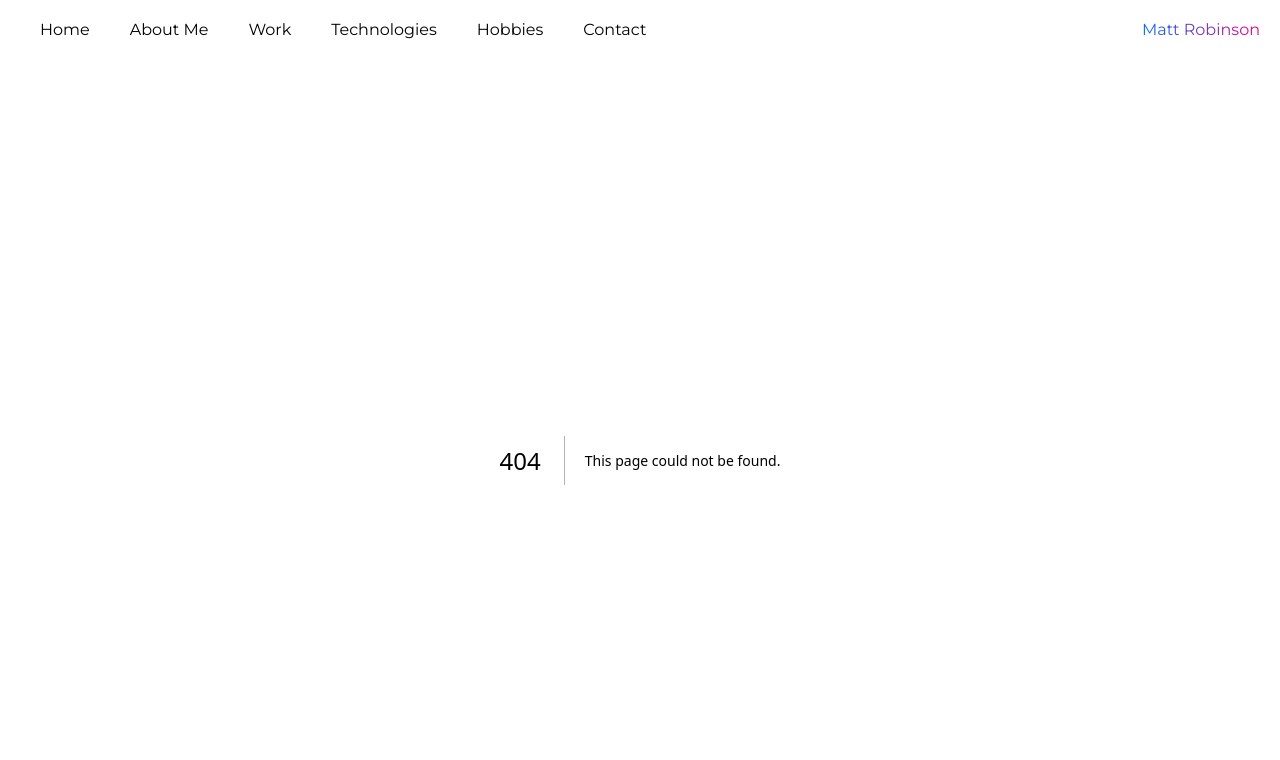
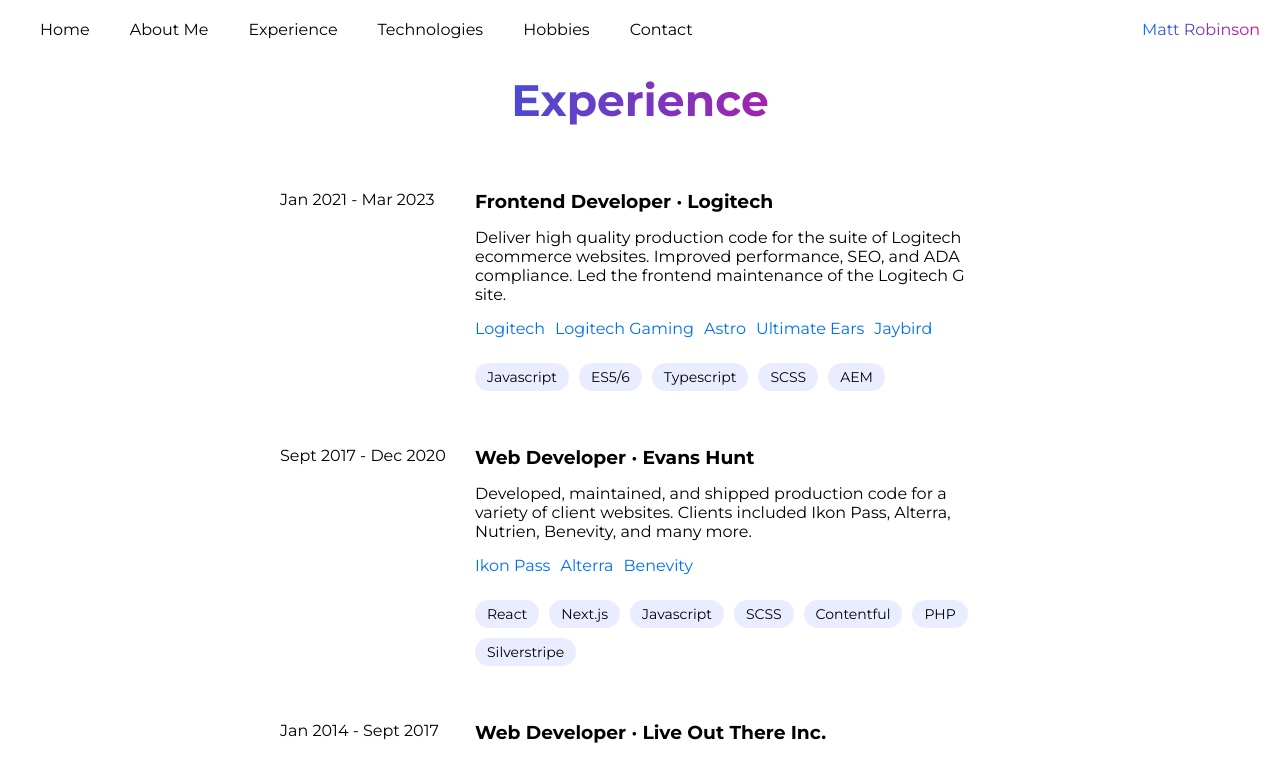
Before and after one commit to mrobinson537/independent-actions, a Next.js app: page /experience in a window 1280 px wide. Before the commit this address had no page. Shown: the top 760 px of the page. Built offline with nearby package versions, Linux system fonts and the light colour scheme.

Commit message:
Add experience page and timeline. Hide work page for now.

```diff
--- a/src/components/common/nav.js
+++ b/src/components/common/nav.js
@@ -3,7 +3,8 @@
 const navLinks = [
   {label: 'Home', slug: '/'},
   {label: 'About Me', slug: '/about-me'},
-  {label: 'Work', slug: '/work'},
+  // {label: 'Work', slug: '/work'},
+  {label: 'Experience', slug: '/experience'},
   {label: 'Technologies', slug: 'technologies'},
   {label: 'Hobbies', slug: 'hobbies'},
   {label: 'Contact', slug: 'contact'}
--- a/src/pages/_app.js
+++ b/src/pages/_app.js
@@ -1,7 +1,7 @@
 import '@/styles/common.scss'
 import Layout from '@/components/common/layout';
-import {Montserrat} from "next/font/google";
-const font = Montserrat({ subsets: ['latin'], preload: true })
+import {Montserrat} from 'next/font/google';
+const font = Montserrat({ subsets: ['latin'], preload: true, weight: ['200', '400', '700'] })
 
 export default function App({ Component, pageProps }) {
   return (
@@ -9,6 +9,10 @@
         <style jsx global>{`
             html, input, textarea, button {
               font-family: ${font.style.fontFamily}, "Proxima Nova";
+              font-weight: 400;
+            }
+            h1, h2, h3, h4, h5, h6 {
+              font-weight: 700;
             }
         `}
         </style>
--- /dev/null
+++ b/src/pages/experience.js
@@ -0,0 +1,100 @@
+import Head from 'next/head'
+import Link from 'next/link';
+
+const myExperience = [
+  {
+    company: 'Logitech',
+    position: 'Frontend Developer',
+    timeframe: 'Jan 2021 - Mar 2023',
+    url: '//www.logitech.com',
+    description: 'Deliver high quality production code for the suite of Logitech ecommerce websites. Improved performance, SEO, and ADA compliance. Led the frontend maintenance of the Logitech G site.',
+    urls: [
+      {label: 'Logitech', url: '//www.logitech.com'},
+      {label: 'Logitech Gaming', url: '//www.logitechg.com'},
+      {label: 'Astro', url: '//www.astrogaming.com'},
+      {label: 'Ultimate Ears', url: '//www.ultimateears.com'},
+      {label: 'Jaybird', url: '//www.jaybirdsport.com'},
+    ],
+    tech: ['Javascript','ES5/6', 'Typescript', 'SCSS', 'AEM']
+  },
+  {
+    company: 'Evans Hunt',
+    position: 'Web Developer',
+    timeframe: 'Sept 2017 - Dec 2020',
+    url: '//www.evanshunt.com',
+    description: 'Developed, maintained, and shipped production code for a variety of client websites. Clients included Ikon Pass, Alterra, Nutrien, Benevity, and many more.',
+    urls: [
+      {label: 'Ikon Pass', url: '//www.ikonpass.com'},
+      {label: 'Alterra', url: '//www.alterramtn.co/'},
+      {label: 'Benevity', url: '//benevity.com/'}
+    ],
+    tech: ['React', 'Next.js', 'Javascript', 'SCSS', 'Contentful', 'PHP', 'Silverstripe']
+  },
+  {
+    company: 'Live Out There Inc.',
+    position: 'Web Developer',
+    timeframe: 'Jan 2014 - Sept 2017',
+    url: '//www.liveoutthere.com',
+    description: 'Built, maintained, and improved upon the ecommerce website as required. Collaborated with designers to build a beautiful shopping experience. Worked alongside the marketing team to enable analytics, A/B testing, merchandising, and email campaigns.',
+    urls: [
+      {label: 'Live Out There', url: '//www.liveoutthere.com', live: false},
+    ],
+    tech: ['Javascript', 'Angular', 'React', 'SCSS', 'Magento', 'PHP']
+  }
+]
+
+export default function Experience() {
+  return (
+    <>
+      <Head>
+        <title>Experience | MR</title>
+        <meta name="description" content="Generated by create next app"/>
+        <meta name="viewport" content="width=device-width, initial-scale=1"/>
+        <link rel="icon" href="/favicon.ico"/>
+      </Head>
+      <main>
+        <div className="container-flex-full">
+          <div className={`container`}>
+            <h1 className={"blue-pink"}>Experience</h1>
+
+            <div className={"timeline"}>
+
+              {myExperience.map((item, i) => {
+                return (
+                  <div className="timeline-item" key={i}>
+
+                    <div className="timeline-item-timeframe">
+                      {item.timeframe}
+                    </div>
+
+                    <div className="timeline-item-content">
+                      <h3 className="timeline-item-title">{item.position} · <Link href={item.url}>{item.company}</Link></h3>
+                      <div className="timeline-item-description">
+                        {item.description}
+                      </div>
+                      <div className="timeline-item-links">
+                        {item.urls.map((url, i) => {
+                          return (
+                            <div className="timeline-item-link" key={i}><Link href={url.url}>{url.label}</Link></div>
+                          )
+                        })}
+                      </div>
+                      <div className="timeline-item-techs">
+                        {item.tech.map((techname, i) => {
+                          return (
+                            <div className="timeline-item-tech" key={i}>{techname}</div>
+                          )
+                        })}
+                      </div>
+                    </div>
+                  </div>
+                )
+              })}
+            </div>
+
+          </div>
+        </div>
+      </main>
+    </>
+  )
+}
--- a/src/pages/technologies.js
+++ b/src/pages/technologies.js
@@ -55,7 +55,8 @@
       {name: 'AWS'},
       {name: 'Netlify'},
       {name: 'Jenkins'},
-      {name: 'Heroku'}
+      {name: 'Heroku'},
+      {name: 'Beanstalk'}
     ]
   },
   {
--- a/src/styles/common.scss
+++ b/src/styles/common.scss
@@ -8,3 +8,4 @@
 @import 'list';
 @import 'cards';
 @import 'form';
+@import 'timeline';
--- /dev/null
+++ b/src/styles/timeline.scss
@@ -0,0 +1,65 @@
+.timeline {
+  margin-top: 50px;
+  max-width: 800px;
+}
+
+.timeline-item {
+  display: flex;
+  margin-bottom: 45px;
+  flex-wrap: wrap;
+
+  &-timeframe {
+    width: 100%;
+    margin-bottom: 10px;
+
+    @media (min-width: $bp-tablet) {
+      width: 180px;
+    }
+  }
+
+  &-content {
+    width: 100%;
+
+    @media (min-width: $bp-tablet) {
+      padding: 0 15px;
+      width: calc(100% - 180px);
+    }
+  }
+
+  &-title {
+    margin-bottom: 15px;
+
+    a {
+      color: black;
+    }
+  }
+
+  &-description {
+    margin-bottom: 15px;
+  }
+
+  &-links {
+    display: flex;
+    margin-bottom: 15px;
+    flex-wrap: wrap;
+  }
+
+  &-link {
+    margin-right: 10px;
+    margin-bottom: 10px;
+  }
+
+  &-techs {
+    display: flex;
+    flex-wrap: wrap;
+  }
+
+  &-tech {
+    margin-right: 10px;
+    padding: 5px 12px;
+    background: #eaedff;
+    border-radius: 20px;
+    margin-bottom: 10px;
+    font-size: 14px;
+  }
+}
```
Also changed, not shown: src/pages/work.js (+43 -13 lines).
